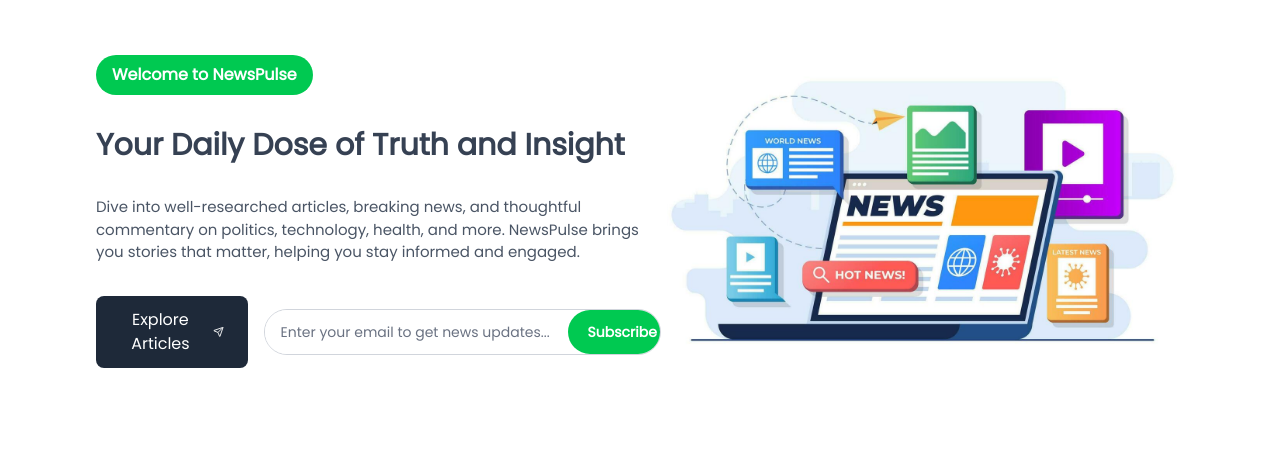
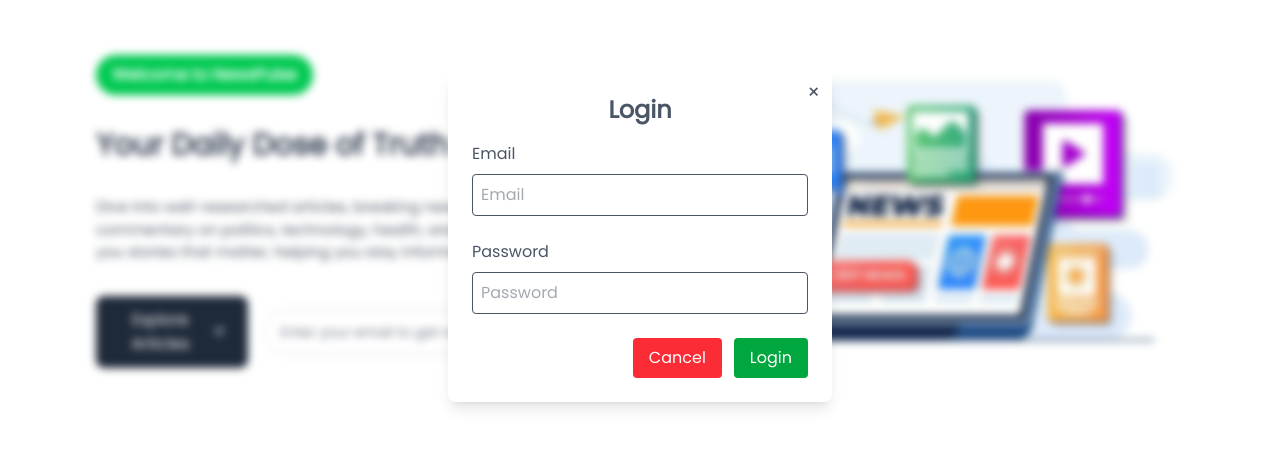
Before and after one commit to raineetu/react-task, a React (Vite) app in the folder Blog/: page / in a window 1280 px wide. Both pictures are taken after a click on the button "Login". Shown: the part 164-616 px from the top of the page. Built offline with nearby package versions, Linux system fonts and the light colour scheme; no server answers.

Commit message:
feat: made the UI of login page

```diff
--- a/Blog/src/components/Login.jsx
+++ b/Blog/src/components/Login.jsx
@@ -1,5 +1,61 @@
-const Login = () => {
-  return <div></div>;
+import React, { useState } from "react";
+
+const Login = ({ onClose }) => {
+  const [email, setEmail] = useState("");
+  const [password, setPassword] = useState("");
+
+  const handleLogin = () => {
+    onClose();
+  };
+
+  return (
+    <div className="fixed inset-0 backdrop-blur-xs bg-opacity-50 flex items-center justify-center z-50 text-gray-600">
+      <div className="bg-white rounded-lg w-96 p-6 shadow-lg relative">
+        <button
+          className="absolute top-2 right-3 text-xl text-gray-600 cursor-pointer"
+          onClick={onClose}
+        >
+          ×
+        </button>
+        <h2 className="text-2xl mb-4 font-semibold text-center ">Login</h2>
+        <div className="pb-6 ">
+          <label>Email</label>
+          <input
+            type="email"
+            placeholder="Email"
+            className="w-full p-2 border rounded mt-2"
+            value={email}
+            onChange={(e) => setEmail(e.target.value)}
+          />
+        </div>
+        <div className="pb-6 ">
+          <label>Password</label>
+          <input
+            type="password"
+            placeholder="Password"
+            className="w-full p-2 border rounded mt-2"
+            value={password}
+            onChange={(e) => setPassword(e.target.value)}
+          />
+        </div>
+
+        <div className="flex justify-end gap-3 ">
+          <button
+            className="px-4 py-2 rounded bg-red-500 hover:bg-red-600 text-white cursor-pointer"
+            onClick={onClose}
+          >
+            Cancel
+          </button>
+          <button
+            className="px-4 py-2 rounded bg-green-600 text-white hover:bg-green-700 cursor-pointer"
+            onClick={handleLogin}
+          >
+            Login
+          </button>
+        </div>
+      </div>
+    </div>
+  );
 };
 
 export default Login;
--- a/Blog/src/components/Navbar.jsx
+++ b/Blog/src/components/Navbar.jsx
@@ -1,11 +1,13 @@
 import { useEffect, useState } from "react";
 import MobileView from "./MobileView";
-import { Menu, Sun, Moon } from "lucide-react";
+import { Menu, Sun, Moon, LogIn } from "lucide-react";
 import { useTheme } from "../context/ThemeContext";
+import Login from "./Login";
 
 const Navbar = () => {
   const [scroll, setScroll] = useState(false);
   const [isopen, setOpen] = useState(false);
+  const [isLoginopen, setIsLoginOpen] = useState(false);
   const { theme, toggleTheme } = useTheme();
 
   useEffect(() => {
@@ -65,7 +67,10 @@ const Navbar = () => {
           </button>
 
           <div>
-            <button className="bg-black text-white rounded-full px-5 py-2 font-semibold cursor-pointer">
+            <button
+              onClick={() => setIsLoginOpen(true)}
+              className="bg-black text-white rounded-full px-5 py-2 font-semibold cursor-pointer"
+            >
               Login
             </button>
           </div>
@@ -76,6 +81,7 @@ const Navbar = () => {
         </div>
       </div>
       {isopen && <MobileView isopen={isopen} setOpen={setOpen} />}
+      {isLoginopen && <Login onClose={() => setIsLoginOpen(false)} />}
     </>
   );
 };
```
Also changed, not shown: 1 other file (tests, documents, lock files or other folders).
